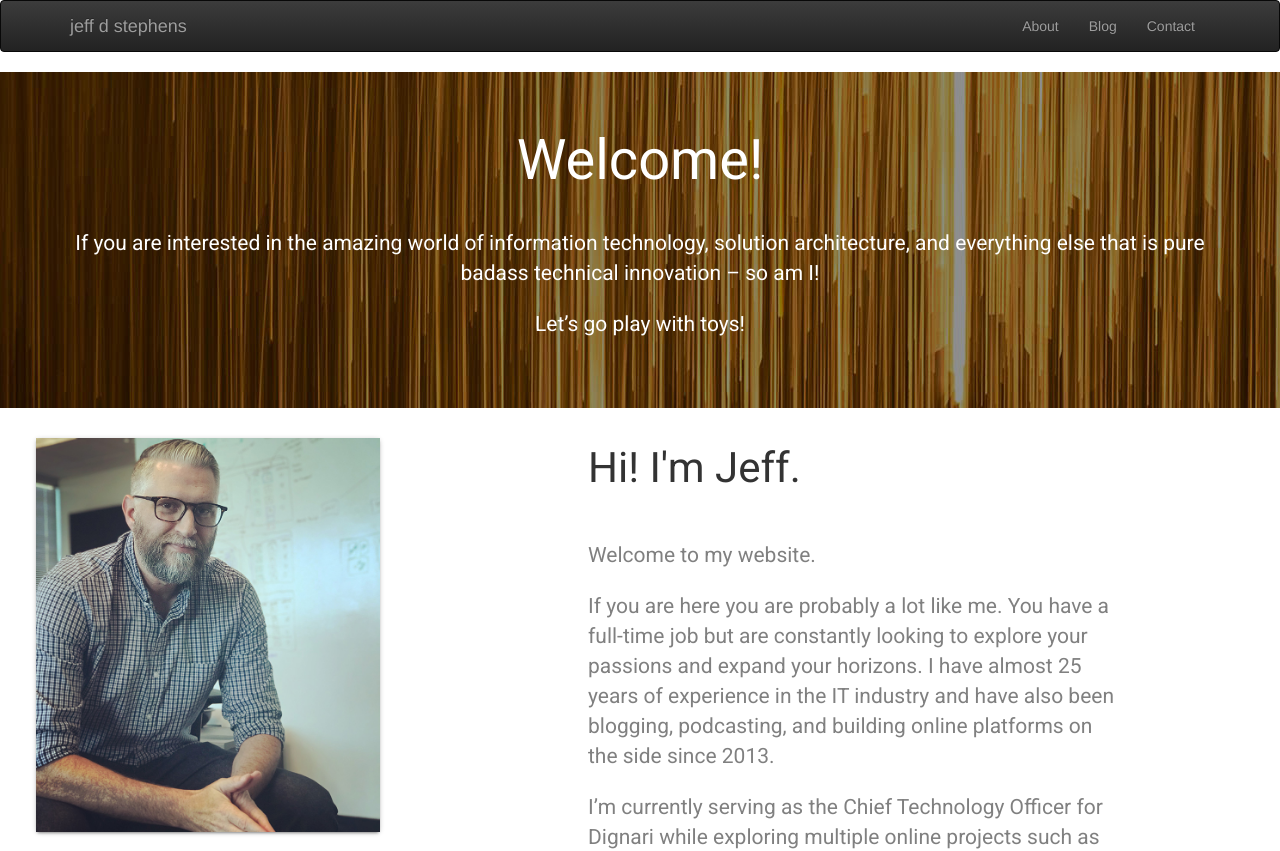
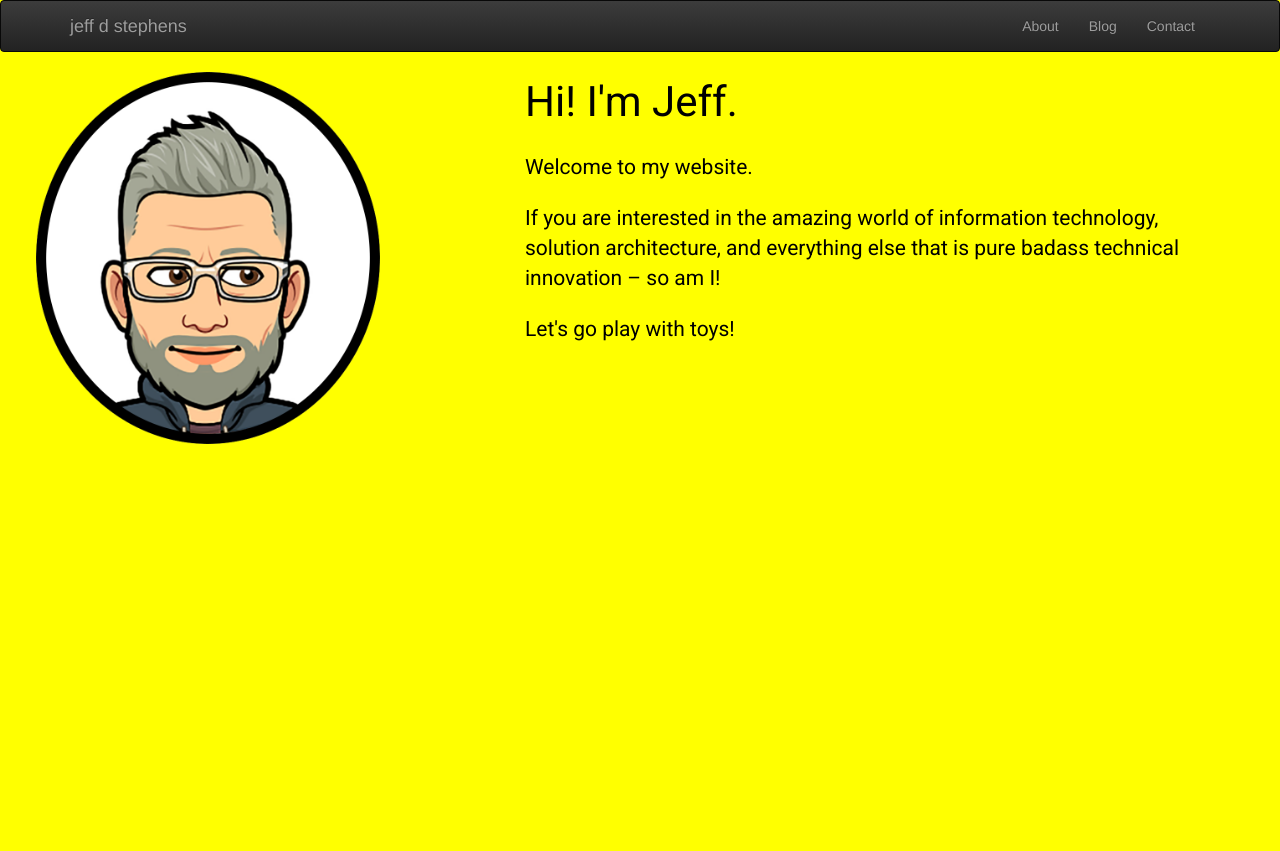
Before and after one commit to jeffdstephens/jeffdstephens-cra, a React (Create React App) app: page / in a window 1280 px wide. Shown: the top 851 px of the page. Built offline with nearby package versions, Linux system fonts and the light colour scheme.

Commit message:
cleaned up the aboutmidgrid and moved back to material-ui over css grid

```diff
--- a/package.json
+++ b/package.json
@@ -10,6 +10,7 @@
     "create-react-class": "^15.6.3",
     "react": "^16.7.0",
     "react-bootstrap": "^0.32.4",
+    "react-css-grid": "^2.0.0-0",
     "react-dom": "^16.7.0",
     "react-router-dom": "^4.3.1",
     "react-scripts": "1.1.4",
--- a/src/components/AboutMidGrid.js
+++ b/src/components/AboutMidGrid.js
@@ -5,26 +5,43 @@ import Grid from "@material-ui/core/Grid";
 import Paper from "@material-ui/core/Paper";
 import Typography from "@material-ui/core/Typography";
 import styled from "styled-components";
+import { yellow } from "@material-ui/core/colors";
 
 // this is my styled component
 const Title = styled.section`
   font-size: 3em;
   font-family: Roboto;
   text-align: left;
-  color: gray20;
-  padding-bottom: 1em;
-  padding-left: 2em;
-  padding-right: 4em;
+  color: black;
+  align-items: center;
+  padding-bottom: 20px;
+  padding-left: 0.5em;
+  padding-right: 1em;
+  fg: yellow;
 `;
 
 const Wrapper = styled.section`
   font-size: 1.5em;
   font-family: Roboto;
   text-align: left;
-  color: gray;
+  color: black;
+  align-items: center;
   padding-bottom: 1em;
-  padding-left: 4em;
-  padding-right: 4em;
+  padding-left: 1em;
+  padding-right: 1em;
+  fg: yellow;
+`;
+
+const BlackBar = styled.div`
+  font-size: 1.5em;
+  font-family: Roboto;
+  text-align: left;
+  align-items: center;
+  padding-bottom: 1em;
+  padding-left: 1em;
+  padding-right: 1em;
+  bg: black;
+  fg: yellow;
 `;
 
 const styles = theme => ({
@@ -35,7 +52,9 @@ const styles = theme => ({
   paper: {
     //height: 320,
     //width: 240
-    elevation: 2
+    elevation: 0,
+    color: yellow,
+    background: yellow
   },
   control: {
     padding: theme.spacing.unit * 2
@@ -58,8 +77,9 @@ class AboutGrid extends React.Component {
     const { spacing } = this.state;
 
     return (
+      <div>
         <Grid container className={classes.root} spacing={16}>
-        <Grid item md={4}>
+          <Grid item sm={4}>
             <div style={{ display: "flex" }}>
               <Grid
                 container
@@ -67,21 +87,25 @@ class AboutGrid extends React.Component {
                 justify="center"
                 spacing={Number(spacing)}
               >
-              <Grid container item md={10} justify="center" direction="column">
-                <Paper className={classes.paper}>
+                <Grid
+                  container
+                  item
+                  sm={10}
+                  justify="center"
+                  direction="column"
+                >
                   <img
-                    src="/images/workwithjeffdstephens.JPG"
+                    src="/images/jeffdstephens-avatar.png"
                     width="100%"
                     height="100%"
                     alt=""
                   />
-                </Paper>
                 </Grid>
               </Grid>
             </div>
           </Grid>
 
-        <Grid item md={8}>
+          <Grid item sm={8}>
             <div style={{ display: "flex" }}>
               <Grid
                 container
@@ -89,33 +113,29 @@ class AboutGrid extends React.Component {
                 justify="center"
                 spacing={Number(spacing)}
               >
-              <Grid item sm={10} direction="column">
+                <Grid
+                  item
+                  sm={10}
+                  direction="column"
+                  alignItems="center"
+                  justify="center"
+                  style={{ minHeight: "100vh" }}
+                >
                   <Title>Hi! I'm Jeff.</Title>
                   <Wrapper>Welcome to my website.</Wrapper>
                   <Wrapper>
-                  If you are here you are probably a lot like me. You have a
-                  full-time job but are constantly looking to explore your
-                  passions and expand your horizons. I have almost 25 years of
-                  experience in the IT industry and have also been blogging,
-                  podcasting, and building online platforms on the side since
-                  2013.{" "}
+                    If you are interested in the amazing world of information
+                    technology, solution architecture, and everything else that
+                    is pure badass technical innovation – so am I!
                   </Wrapper>
-                <Wrapper>
-                  I’m currently serving as the Chief Technology Officer for
-                  Dignari while exploring multiple online projects such as my
-                  site dedicated to blogging, Top Shelf Blogging. I also love to
-                  write and have been featured on numerous online sites such as
-                  Entrepreneur.com. I try to share my journey exploring
-                  innovative technology and creative entrepreneurship in order
-                  to hopefully make your journey just a little bit easier. Feel
-                  free to reach out and get in touch with me. I’m always looking
-                  to learn from others and help out however I can.
-                </Wrapper>
+                  <Wrapper>Let's go play with toys!</Wrapper>
                 </Grid>
               </Grid>
             </div>
           </Grid>
         </Grid>
+        <BlackBar>test</BlackBar>
+      </div>
     );
   }
 }
--- /dev/null
+++ b/src/components/LandingPage.js
@@ -0,0 +1,75 @@
+import React from "react";
+import "../style.css";
+import styled from "styled-components";
+
+const LandingLayout = styled.div`
+  display: grid;
+  grid-template-columns: 1fr 1fr;
+
+  background: yellow;
+`;
+
+const LandingTextLayout = styled.div`
+  display: grid;
+  grid-template-rows: 150px 2fr;
+  background: yellow;
+`;
+
+const PicHolder = styled.div`
+  padding-left: 1em;
+  padding-right: 1em;
+  padding-bottom: 1em;
+  padding-top: 1em;
+`;
+
+const Title = styled.section`
+  font-size: 3em;
+  font-family: Roboto;
+  text-align: left;
+  justify-items: center;
+  align-items: center;
+  color: gray20;
+  padding-left: 20px;
+  padding-right: 1em;
+  padding-bottom: 1em;
+  padding-top: 1em;
+`;
+
+const Wrapper = styled.section`
+  font-size: 1.5em;
+  font-family: Roboto;
+  text-align: left;
+  justify-items: center;
+  align-items: center;
+  color: gray;
+  padding-bottom: 1em;
+  padding-left: 20px;
+  padding-right: 1em;
+`;
+
+class LandingPage extends React.Component {
+  render() {
+    return (
+      <LandingLayout>
+        <PicHolder>
+          <img
+            src="/images/jeffdstephens-avatar.png"
+            width="100%"
+            height="100%"
+            alt=""
+          />
+        </PicHolder>
+        <LandingTextLayout>
+          <Title>Hi! I'm Jeff.</Title>
+          <Wrapper>
+            If you are interested in the amazing world of information
+            technology, solution architecture, and everything else that is pure
+            badass technical innovation – so am I!
+          </Wrapper>
+        </LandingTextLayout>
+      </LandingLayout>
+    );
+  }
+}
+
+export default LandingPage;
--- a/src/containers/App.css
+++ /dev/null
@@ -1,32 +0,0 @@
-.App {
-  text-align: center;
-}
-
-.App-logo {
-  animation: App-logo-spin infinite 20s linear;
-  height: 40vmin;
-}
-
-.App-header {
-  background-color: #282c34;
-  min-height: 100vh;
-  display: flex;
-  flex-direction: column;
-  align-items: center;
-  justify-content: center;
-  font-size: calc(10px + 2vmin);
-  color: white;
-}
-
-.App-link {
-  color: #61dafb;
-}
-
-@keyframes App-logo-spin {
-  from {
-    transform: rotate(0deg);
-  }
-  to {
-    transform: rotate(360deg);
-  }
-}
--- a/src/containers/App.js
+++ b/src/containers/App.js
@@ -1,17 +1,18 @@
 import React, { Component } from "react";
-import "./App.css";
+import "../style.css";
 import Hero from "../components/Hero";
 import BootstrapNavBar from "../components/BootstrapNavBar";
 import JumboIntro from "../components/JumbotronSection";
 import AboutGrid from "../components/AboutMidGrid";
+import LandingPage from "../components/LandingPage";
+import AboutMidGrid from "../components/AboutMidGrid";
 
 class App extends Component {
   render() {
     return (
       <div className="App">
         <BootstrapNavBar />
-        <JumboIntro />
-        <AboutGrid />
+        <AboutMidGrid />
       </div>
     );
   }
--- a/src/index.css
+++ /dev/null
@@ -1,16 +0,0 @@
-body {
-  margin: 0;
-  padding: 0;
-
-  font-family: "Roboto", sans-serif;
-  font-size: 16px;
-  additive-symbols: antialiased;
-  -moz-osx-font-smoothing: grayscale;
-}
-
-code {
-  font-family: source-code-pro, Menlo, Monaco, Consolas, "Courier New",
-    monospace;
-  font-size: 85px;
-  color: red;
-}
--- a/src/index.js
+++ b/src/index.js
@@ -1,6 +1,6 @@
 import React from "react";
 import ReactDOM from "react-dom";
-import "./index.css";
+import "./style.css";
 import App from "./containers/App";
 import * as serviceWorker from "./serviceWorker";
 import { Route, Link, BrowserRouter as Router } from "react-router-dom";
--- /dev/null
+++ b/src/style.css
@@ -0,0 +1,75 @@
+html {
+  margin: 0px;
+  height: 100%;
+  width: 100%;
+}
+
+body {
+  margin: 0px;
+  min-height: 100%;
+  width: 100%;
+  font-family: "Roboto", sans-serif;
+  font-size: 16px;
+  additive-symbols: antialiased;
+  -moz-osx-font-smoothing: grayscale;
+  background-color: yellow;
+}
+
+code {
+  font-family: source-code-pro, Menlo, Monaco, Consolas, "Courier New",
+    monospace;
+  font-size: 85px;
+  color: red;
+}
+
+.App {
+  text-align: center;
+  background-color: yellow;
+}
+
+.LandingPage {
+  display: grid;
+  height: 100%;
+  grid-template-columns: 1fr 1fr;
+  grid-template-rows: 1fr 1fr;
+  grid-template-areas:
+    "p t"
+    "t p";
+}
+
+.pic-area {
+  grid-area: p;
+}
+
+.text-area {
+  grid-area: t;
+}
+
+.App-logo {
+  animation: App-logo-spin infinite 20s linear;
+  height: 40vmin;
+}
+
+.App-header {
+  background-color: #282c34;
+  min-height: 100vh;
+  display: flex;
+  flex-direction: column;
+  align-items: center;
+  justify-content: center;
+  font-size: calc(10px + 2vmin);
+  color: white;
+}
+
+.App-link {
+  color: #61dafb;
+}
+
+@keyframes App-logo-spin {
+  from {
+    transform: rotate(0deg);
+  }
+  to {
+    transform: rotate(360deg);
+  }
+}
```
Also changed, not shown: public/index.html (+21 -24 lines), public/images/jeffdstephens-avatar.png (added), 1 other file (tests, documents, lock files or other folders). Lines whose indentation alone changed are shown as unchanged.
